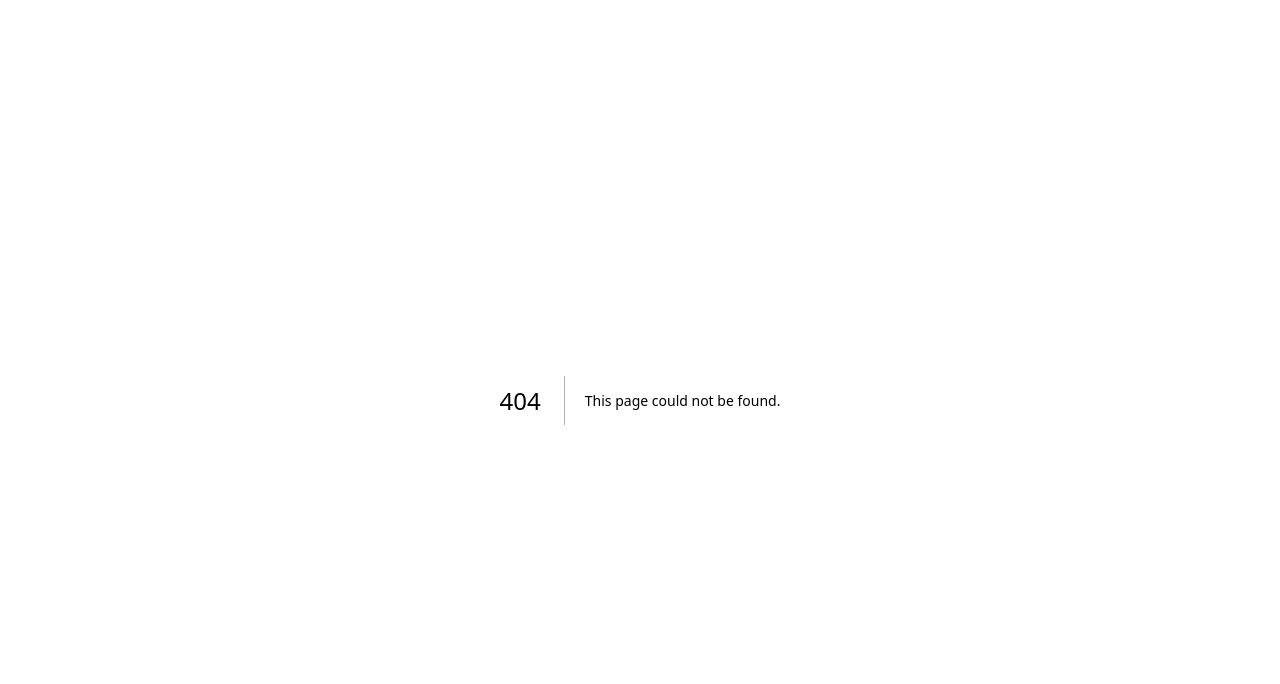
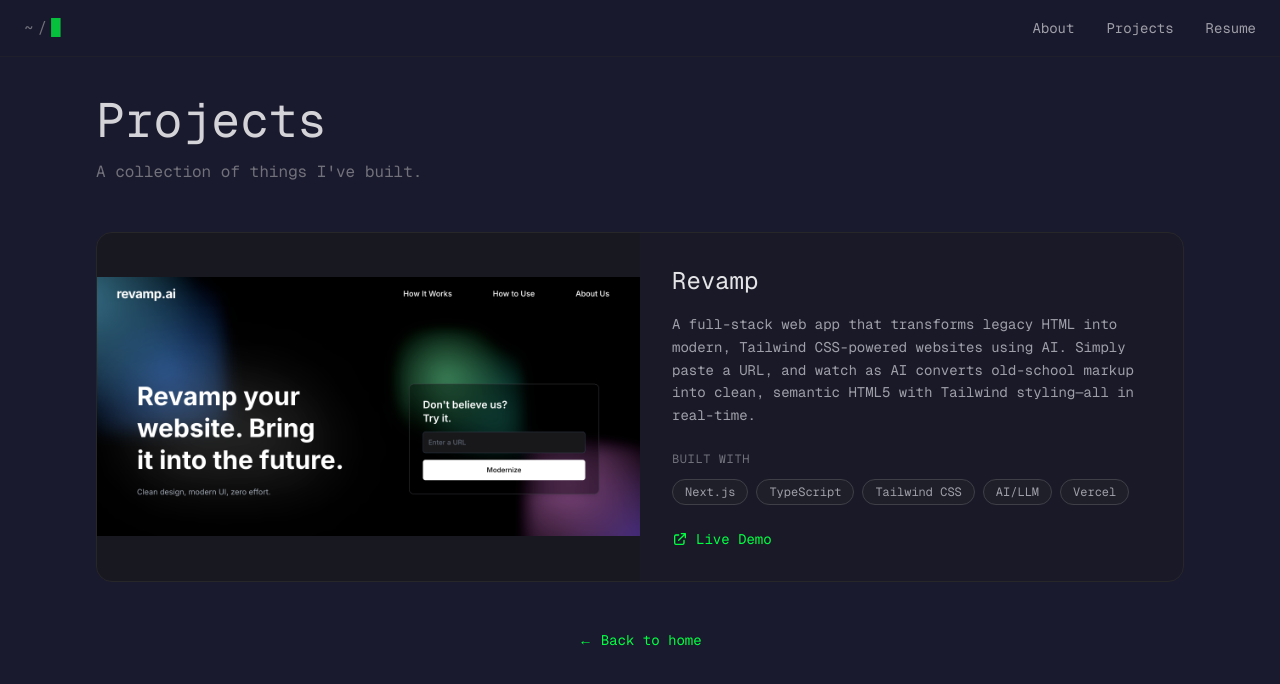
Before and after one commit to JoJo-ESC/josiah-portfolio, a Next.js app: page /projects in a window 1280 px wide. Before the commit this address had no page. Shown: the top 684 px of the page. Built offline with nearby package versions, Linux system fonts and the light colour scheme.

Commit message:
added section to about

```diff
--- /dev/null
+++ b/app/about/page.tsx
@@ -0,0 +1,49 @@
+import Header from "@/components/Header";
+import Image from "next/image";
+
+export default function About() {
+  return (
+    <div className="min-h-screen bg-[#1a1a2e]">
+      <Header />
+
+      <main className="flex flex-col items-center justify-center min-h-screen px-8 md:px-16 lg:px-24 pt-24 pb-12">
+        <div className="max-w-4xl w-full">
+
+          {/* Profile Image */}
+          <div className="flex justify-center mb-10">
+            <div className="relative w-48 h-48 md:w-56 md:h-56 rounded-full overflow-hidden border-4 border-[#00ff41]/30 shadow-lg shadow-[#00ff41]/10">
+              <Image
+                src="/me.png"
+                alt="Josiah Riggins"
+                fill
+                className="object-cover object-top"
+                priority
+              />
+            </div>
+          </div>
+
+          {/* Heading */}
+          <h1 className="font-mono text-3xl md:text-4xl lg:text-5xl text-zinc-300 text-center mb-8">
+            About <span className="text-[#00ff41]">Me</span>
+          </h1>
+
+          {/* Bio */}
+          <p className="font-mono text-base md:text-lg text-zinc-400 leading-relaxed text-center max-w-3xl mx-auto mb-8">
+            I&apos;m Joe, a software developer passionate about all things development. I study Computer Science at RPI, where I contribute to open-source projects like YACS and Submitty, focusing on backend development, database design, and API architecture. I love turning ideas into polished, interactive applications. Outside of coursework, I&apos;m always experimenting — redesigning interfaces, analyzing data, improving developer tools, and crafting creative projects that push my skills further. I recently built <a href="https://website-modernizer-juje.vercel.app/" target="_blank" rel="noopener noreferrer" className="text-[#00ff41] hover:underline">Revamp</a>, a full-stack web app designed to modernize old HTML websites using AI. My goal is simple: keep learning, keep building, and create technology that feels intuitive, modern, and genuinely useful.
+          </p>
+
+          {/* Back to Home Link */}
+          <div className="flex justify-center mt-10">
+            <a
+              href="/"
+              className="font-mono text-sm text-[#00ff41] hover:underline transition-colors"
+            >
+              ← Back to home
+            </a>
+          </div>
+
+        </div>
+      </main>
+    </div>
+  );
+}
--- /dev/null
+++ b/app/projects/page.tsx
@@ -0,0 +1,138 @@
+import Header from "@/components/Header";
+import Image from "next/image";
+
+const projects = [
+  {
+    title: "Revamp",
+    description:
+      "A full-stack web app that transforms legacy HTML into modern, Tailwind CSS-powered websites using AI. Simply paste a URL, and watch as AI converts old-school markup into clean, semantic HTML5 with Tailwind styling—all in real-time.",
+    image: "/RevampLandingPage.png",
+    tech: ["Next.js", "TypeScript", "Tailwind CSS", "AI/LLM", "Vercel"],
+    liveUrl: "https://website-modernizer-juje.vercel.app/",
+    githubUrl: "",
+  },
+];
+
+export default function Projects() {
+  return (
+    <div className="min-h-screen bg-[#1a1a2e]">
+      <Header />
+
+      <main className="min-h-screen px-8 md:px-16 lg:px-24 pt-24 pb-12">
+        <div className="max-w-6xl mx-auto">
+          {/* Heading */}
+          <h1 className="font-mono text-3xl md:text-4xl lg:text-5xl text-zinc-300 mb-4">
+            Projects
+          </h1>
+          <p className="font-mono text-zinc-500 mb-12">
+            A collection of things I&apos;ve built.
+          </p>
+
+          {/* Projects Grid */}
+          <div className="grid grid-cols-1 gap-8">
+            {projects.map((project, index) => (
+              <div
+                key={index}
+                className="group bg-zinc-900/30 border border-zinc-800 rounded-2xl overflow-hidden hover:border-[#00ff41]/30 transition-colors"
+              >
+                <div className="grid grid-cols-1 lg:grid-cols-2 gap-0">
+                  {/* Project Image */}
+                  <div className="relative h-64 lg:h-auto lg:min-h-[300px] overflow-hidden bg-zinc-900/50">
+                    <Image
+                      src={project.image}
+                      alt={project.title}
+                      fill
+                      className="object-contain object-center group-hover:scale-[1.02] transition-transform duration-500"
+                    />
+                  </div>
+
+                  {/* Project Info */}
+                  <div className="p-6 lg:p-8 flex flex-col justify-center">
+                    <h2 className="font-mono text-2xl text-zinc-200 mb-4 group-hover:text-[#00ff41] transition-colors">
+                      {project.title}
+                    </h2>
+
+                    <p className="font-mono text-sm text-zinc-400 leading-relaxed mb-6">
+                      {project.description}
+                    </p>
+
+                    {/* Tech Stack */}
+                    <div className="mb-6">
+                      <h3 className="font-mono text-xs text-zinc-500 uppercase tracking-wider mb-3">
+                        Built with
+                      </h3>
+                      <div className="flex flex-wrap gap-2">
+                        {project.tech.map((tech, i) => (
+                          <span
+                            key={i}
+                            className="font-mono text-xs px-3 py-1 rounded-full bg-zinc-800/50 text-zinc-400 border border-zinc-700"
+                          >
+                            {tech}
+                          </span>
+                        ))}
+                      </div>
+                    </div>
+
+                    {/* Links */}
+                    <div className="flex items-center gap-4">
+                      {project.liveUrl && (
+                        <a
+                          href={project.liveUrl}
+                          target="_blank"
+                          rel="noopener noreferrer"
+                          className="inline-flex items-center gap-2 font-mono text-sm text-[#00ff41] hover:underline"
+                        >
+                          <svg
+                            className="w-4 h-4"
+                            fill="none"
+                            stroke="currentColor"
+                            viewBox="0 0 24 24"
+                          >
+                            <path
+                              strokeLinecap="round"
+                              strokeLinejoin="round"
+                              strokeWidth={2}
+                              d="M10 6H6a2 2 0 00-2 2v10a2 2 0 002 2h10a2 2 0 002-2v-4M14 4h6m0 0v6m0-6L10 14"
+                            />
+                          </svg>
+                          Live Demo
+                        </a>
+                      )}
+                      {project.githubUrl && (
+                        <a
+                          href={project.githubUrl}
+                          target="_blank"
+                          rel="noopener noreferrer"
+                          className="inline-flex items-center gap-2 font-mono text-sm text-zinc-400 hover:text-zinc-200"
+                        >
+                          <svg
+                            className="w-4 h-4"
+                            fill="currentColor"
+                            viewBox="0 0 24 24"
+                          >
+                            <path d="M12 0C5.37 0 0 5.37 0 12c0 5.31 3.435 9.795 8.205 11.385.6.105.825-.255.825-.57 0-.285-.015-1.23-.015-2.235-3.015.555-3.795-.735-4.035-1.41-.135-.345-.72-1.41-1.23-1.695-.42-.225-1.02-.78-.015-.795.945-.015 1.62.87 1.845 1.23 1.08 1.815 2.805 1.305 3.495.99.105-.78.42-1.305.765-1.605-2.67-.3-5.46-1.335-5.46-5.925 0-1.305.465-2.385 1.23-3.225-.12-.3-.54-1.53.12-3.18 0 0 1.005-.315 3.3 1.23.96-.27 1.98-.405 3-.405s2.04.135 3 .405c2.295-1.56 3.3-1.23 3.3-1.23.66 1.65.24 2.88.12 3.18.765.84 1.23 1.905 1.23 3.225 0 4.605-2.805 5.625-5.475 5.925.435.375.81 1.095.81 2.22 0 1.605-.015 2.895-.015 3.3 0 .315.225.69.825.57A12.02 12.02 0 0024 12c0-6.63-5.37-12-12-12z" />
+                          </svg>
+                          Source Code
+                        </a>
+                      )}
+                    </div>
+                  </div>
+                </div>
+              </div>
+            ))}
+          </div>
+
+          {/* Back to Home Link */}
+          <div className="flex justify-center mt-12">
+            <a
+              href="/"
+              className="font-mono text-sm text-[#00ff41] hover:underline transition-colors"
+            >
+              ← Back to home
+            </a>
+          </div>
+        </div>
+      </main>
+    </div>
+  );
+}
```
Also changed, not shown: public/RevampLandingPage.png (added), public/me.png (added).
